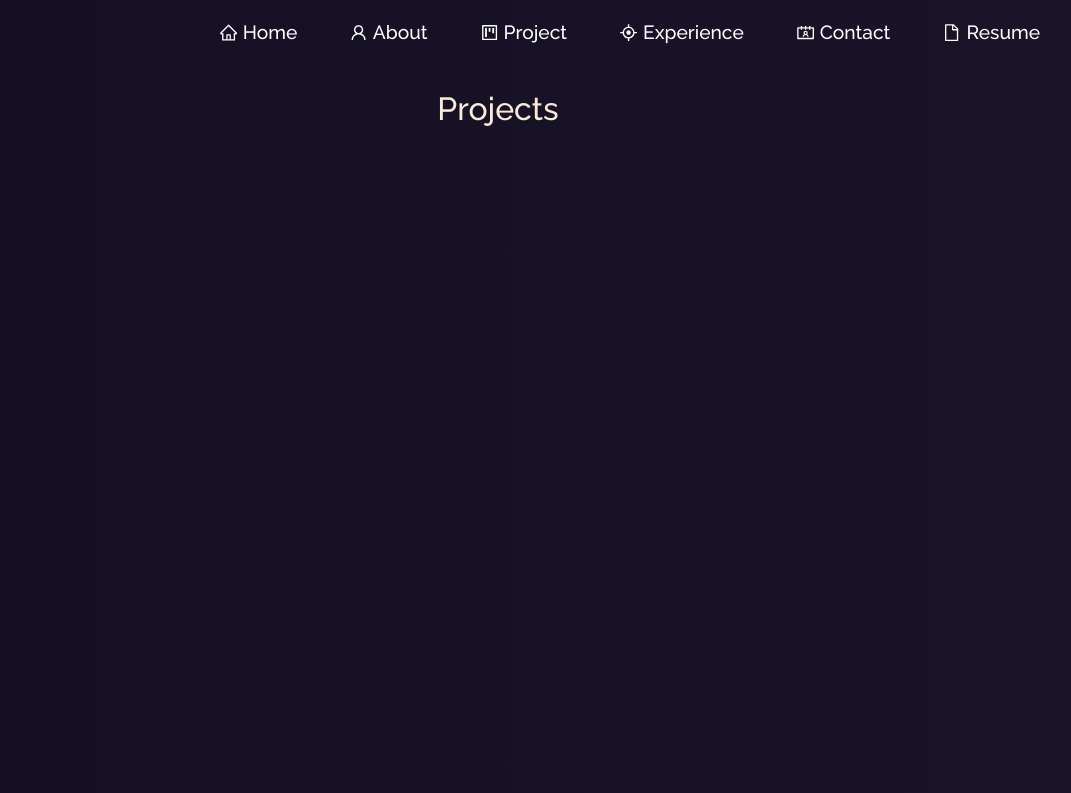
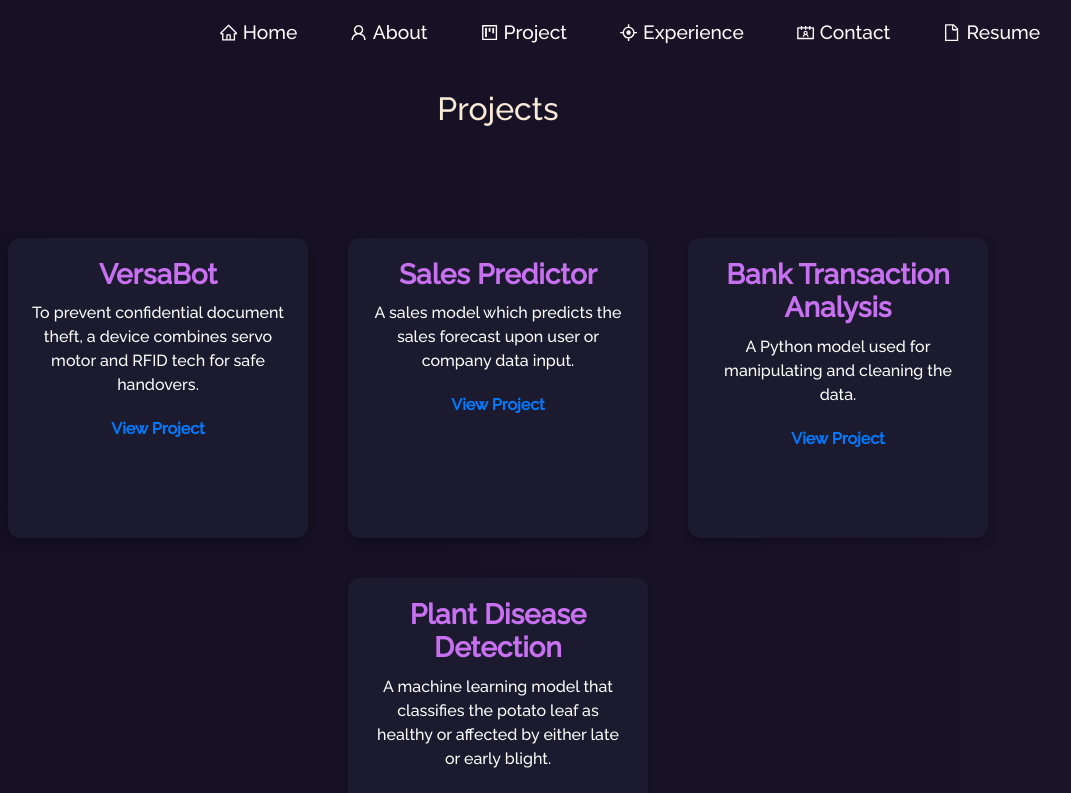
Before and after one commit to ishikasingh21/Ishika-Portfolio-main, a React (Create React App) app: page /project in a window 1280 px wide. Shown: the top 793 px of the page, without its empty margins (142-1213 px from the left). Built offline with nearby package versions, Linux system fonts and the light colour scheme.

Commit message:
new pro.js

```diff
--- a/src/components/Project.js
+++ b/src/components/Project.js
@@ -1,7 +1,6 @@
 // src/components/Projects.js
-import React from 'react';
+import React, { useEffect } from 'react';
 import './Project.css';
-
 
 const projects = [
   {
@@ -11,12 +10,12 @@ const projects = [
   },
   {
     title: 'Sales Predictor',
-    description: 'A sales model which predicts the sales forcast upon user or company data input.',
+    description: 'A sales model which predicts the sales forecast upon user or company data input.',
     link: 'https://github.com/ishikasingh21/Sales-predictor',
   },
   {
     title: 'Bank Transaction Analysis',
-    description: 'A Python Model that used for manipulating and cleaning the data.',
+    description: 'A Python model used for manipulating and cleaning the data.',
     link: 'https://github.com/ishikasingh21/datacleaning-project-1',
   },
   {
@@ -27,6 +26,28 @@ const projects = [
 ];
 
 const Projects = () => {
+  useEffect(() => {
+    const handleScroll = () => {
+      const elements = document.querySelectorAll('.project-card');
+      const windowHeight = window.innerHeight;
+
+      elements.forEach((element) => {
+        const elementTop = element.getBoundingClientRect().top;
+        if (elementTop < windowHeight - 50) {
+          element.classList.add('visible'); // Add visible class when in view
+        }
+      });
+    };
+
+    // Check visibility on scroll
+    window.addEventListener('scroll', handleScroll);
+
+    // Run on initial load
+    handleScroll();
+
+    return () => window.removeEventListener('scroll', handleScroll);
+  }, []);
+
   return (
     <div className="projects-container">
       <h2>Projects</h2>
@@ -35,9 +56,11 @@ const Projects = () => {
           <div key={index} className="project-card">
             <h3>{project.title}</h3>
             <p>{project.description}</p>
-            <a href={project.link}
-            target="_blank"
-            rel="noopener noreferrer">
+            <a
+              href={project.link}
+              target="_blank"
+              rel="noopener noreferrer"
+            >
               View Project
             </a>
           </div>
```
